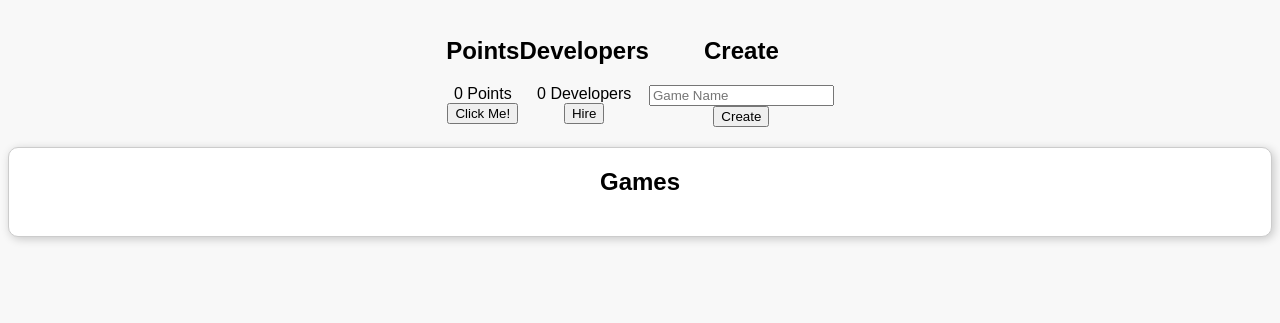
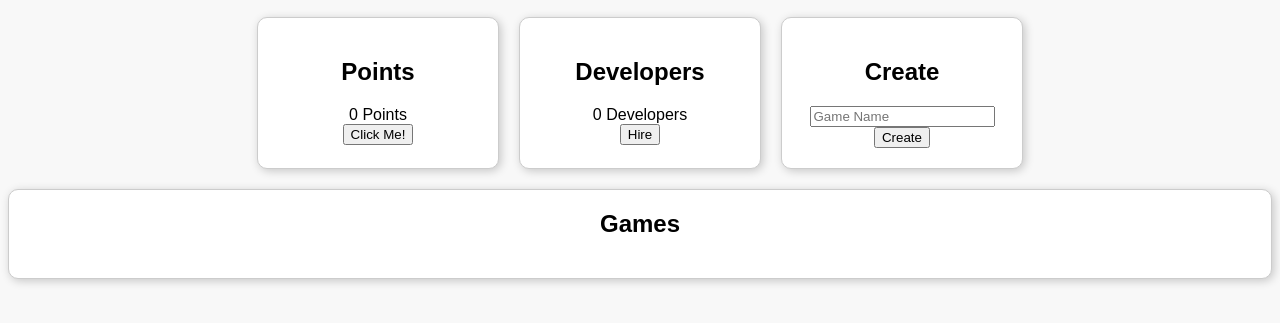
Before and after one commit to largefort/idledev, a plain HTML site: page index.html in a window 1280 px wide. Shown: the part 61-384 px from the top of the page. Drawn offline with Linux system fonts and the light colour scheme.

Commit message:
Update index.html

```diff
--- a/index.html
+++ b/index.html
@@ -10,7 +10,7 @@
   <h1>Idle Game Developer Simulation</h1>
 
   <div class="container">
-    <div>
+    <div class="box">
       <h2>Points</h2>
       <div>
         <span id="points">0</span> Points
@@ -18,7 +18,7 @@
       <button onclick="incrementPoints()">Click Me!</button>
     </div>
 
-    <div>
+    <div class="box">
       <h2>Developers</h2>
       <div>
         <span id="developers">0</span> Developers
@@ -26,7 +26,7 @@
       <button onclick="hireDeveloper()">Hire</button>
     </div>
 
-    <div>
+    <div class="box">
       <h2>Create</h2>
       <div>
         <input type="text" id="gameName" placeholder="Game Name">
```
